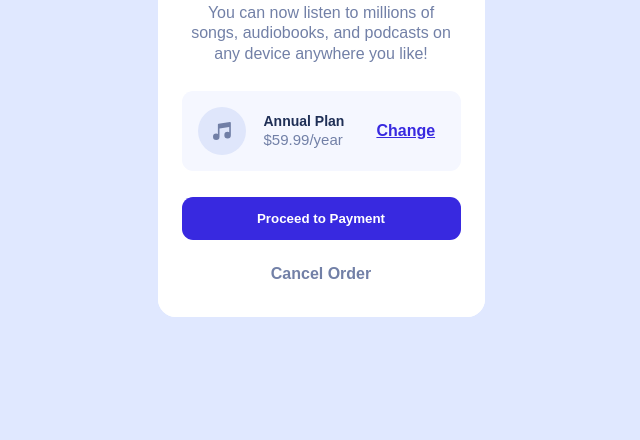
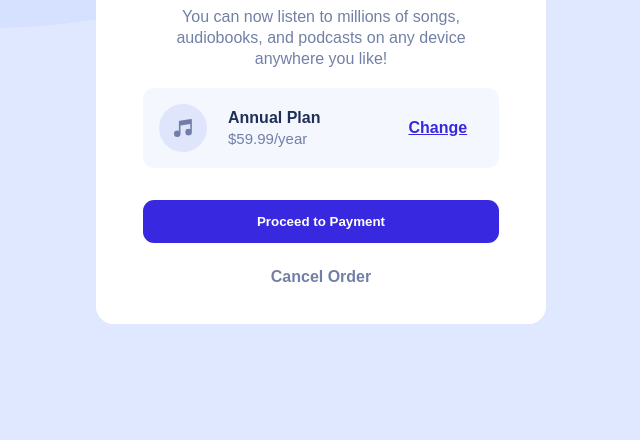
Before and after one commit to adiah-frontend-mentor/order-summary, a plain HTML site: page index.html in a window 1280 px wide. Shown: the part 360-800 px from the top of the page, without its empty margins (319-959 px from the left). Drawn offline with Linux system fonts and the light colour scheme; a web font is replaced by a local one.

Commit message:
Add desktop styles

```diff
--- a/static/styles/styles.scss
+++ b/static/styles/styles.scss
@@ -48,12 +48,19 @@ body {
 	font-weight: 500;
 	color: $desaturatedBlue;
 	background-color: $paleBlue;
+	background-image: url(../images/pattern-background-mobile.svg);
+	background-repeat: no-repeat;
+	background-size: contain;
 	line-height: 1.3;
 	min-height: 100vh;
 	overflow-x: hidden;
 	display: flex;
 	align-items: center;
 	justify-content: center;
+
+	@include breakpoint-up(medium) {
+		background-image: url(../images/pattern-background-desktop.svg);
+	}
 }
 
 
@@ -67,6 +74,11 @@ body {
 	background-color: #fff;
 	max-width: 20.4375rem;
 
+	@include breakpoint-up(medium) {
+		max-width: 28.125rem;
+		margin: 0.5rem 0;
+	}
+
 	&__header {
 		width: 20.4375rem;
 		height: 10rem;
@@ -76,6 +88,10 @@ body {
 		background-image: url(../images/illustration-hero.svg);
 		background-repeat: no-repeat;
 		background-size: cover;
+
+		@include breakpoint-up(medium) {
+			width: 28.125rem;
+		}
 	}
 
 	&__body {
@@ -88,6 +104,10 @@ body {
 		border-bottom-right-radius: 18px;
 		padding: 2rem 1.5rem;
 
+		@include breakpoint-up(medium) {
+			padding: 2.25rem 2.9375rem;
+		}
+
 		.order-details {
 			width: 100%;
 			background-color: $veryPaleBlue;
@@ -97,8 +117,16 @@ body {
 			display: flex;
 			align-items: center;
 
+			@include breakpoint-up(medium) {
+				margin-bottom: 2rem;
+			}
+
 			img {
 				margin-right: 1.125rem;
+
+				@include breakpoint-up(medium) {
+					margin-right: 1.3125rem;
+				}
 			}
 
 			.plan {
@@ -106,6 +134,10 @@ body {
 					font-size: 0.875rem;
 					font-weight: 900;
 					color: $darkBlue;
+
+					@include breakpoint-up(medium) {
+						font-size: 1rem;
+					}
 				}
 
 				p {
@@ -117,6 +149,15 @@ body {
 				margin-left: 2rem;
 				font-weight: 900;
 				color: $brightBlue;
+
+				@include breakpoint-up(medium) {
+					margin-left: 5.5rem;
+
+					&:hover {
+						opacity: 0.75;
+						text-decoration: none;
+					}
+				}
 			}
 		}
 
@@ -129,12 +170,25 @@ body {
 			margin-bottom: 1.5rem;
 			font-weight: 700;
 			color: #fff;
+			cursor: pointer;
+
+			@include breakpoint-up(medium) {
+				&:hover {
+					opacity: 0.75;
+				}
+			}
 		}
 
 		.cancel {
 			text-decoration: none;
 			color: $desaturatedBlue;
 			font-weight: 700;
+			cursor: pointer;
+
+			&:hover {
+				color: $darkBlue;
+				font-weight: 900;
+			}
 		}
 	}
 
@@ -143,11 +197,20 @@ body {
 		font-weight: 900;
 		color: $darkBlue;
 		margin-bottom: 1.25rem;
+
+		@include breakpoint-up(medium) {
+			font-size: 1.6875rem;
+		}
 	}
 
 	&__text {
 		text-align: center;
 		margin-bottom: 1.625rem;
 		max-width: 17rem;
+
+		@include breakpoint-up(medium) {
+			max-width: 19rem;
+			margin-bottom: 1.1875rem;
+		}
 	}
 }
```
Also changed, not shown: static/styles/styles.css, 1 other file.
